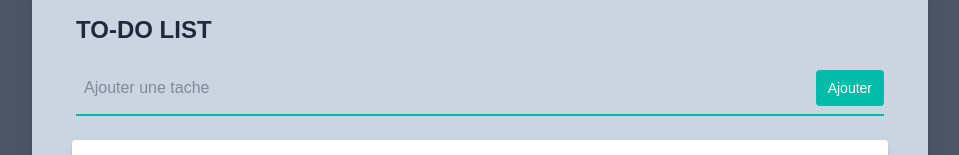
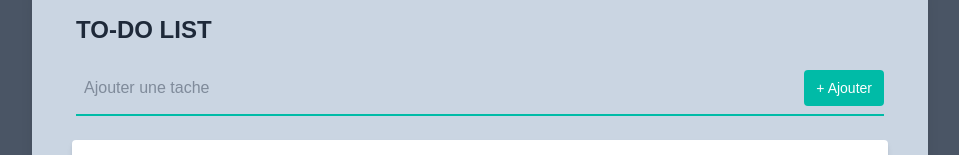
Before and after one commit to GBOKO-git/todo-next-typescript, a Next.js app: page /task in a window 1280 px wide. Shown: the part 437-592 px from the top of the page, without its empty margins (160-1119 px from the left). Built offline with nearby package versions, Linux system fonts and the light colour scheme.

Commit message:
fix: projet final

```diff
--- a/src/app/task/page.tsx
+++ b/src/app/task/page.tsx
@@ -54,7 +54,7 @@ const Task = () => {
                                 href="/createTask"
                                 className="flex-shrink-0 bg-teal-500 hover:bg-teal-700 border-teal-500 hover:border-teal-700 text-sm border-4 text-white py-1 px-2 rounded"
                                 type="button">
-                                Ajouter
+                                + Ajouter
                             </Link>
                         </div>
                     </form>
```
